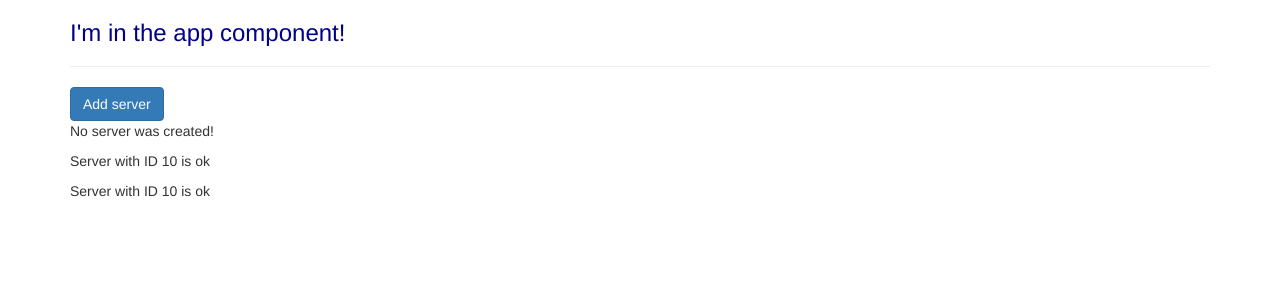
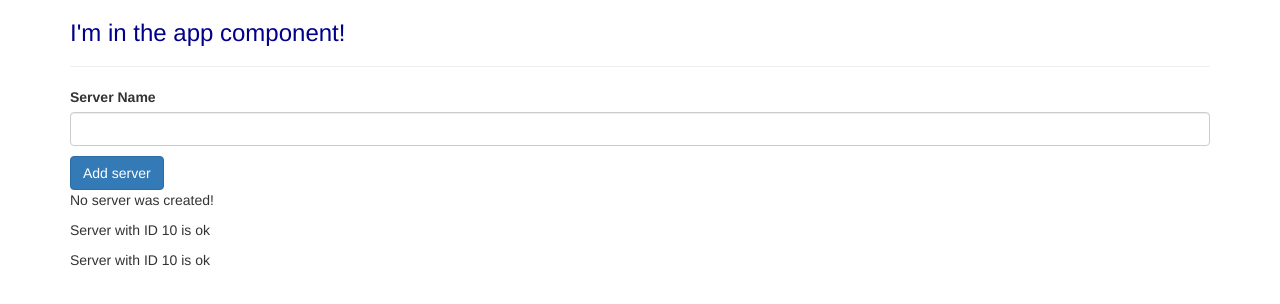
Before and after one commit to NemoruFran/test-app, an Angular app: page / in a window 1280 px wide. Shown: the top 304 px of the page. Built offline with nearby package versions, Linux system fonts and the light colour scheme.

Commit message:
passing data through events implemented

```diff
--- a/src/app/servers/servers.component.html
+++ b/src/app/servers/servers.component.html
@@ -1,3 +1,6 @@
+<label>Server Name</label>
+<input class="form-control" type="text" (input)="onUpdateServerName($event)">
+<p>{{ serverName }}</p>
 <button name="but" id="but" class="btn btn-primary" [disabled]="!allowNewServer" (click)="onCreateServer()">Add server</button>
 <!--<p [innerText]="allowNewServer"></p>-->
 <p>{{serverCreationStatus}}</p>
--- a/src/app/servers/servers.component.ts
+++ b/src/app/servers/servers.component.ts
@@ -13,6 +13,7 @@
 
   allowNewServer=false;
   serverCreationStatus="No server was created!"
+  serverName = "";
 
   constructor() {
     setTimeout(() => {
@@ -27,4 +28,8 @@
     this.serverCreationStatus = "Server was created!";
   }
 
+  onUpdateServerName(event:Event){
+    this.serverName = (<HTMLInputElement> event.target).value;
+  }
+
 }
```
